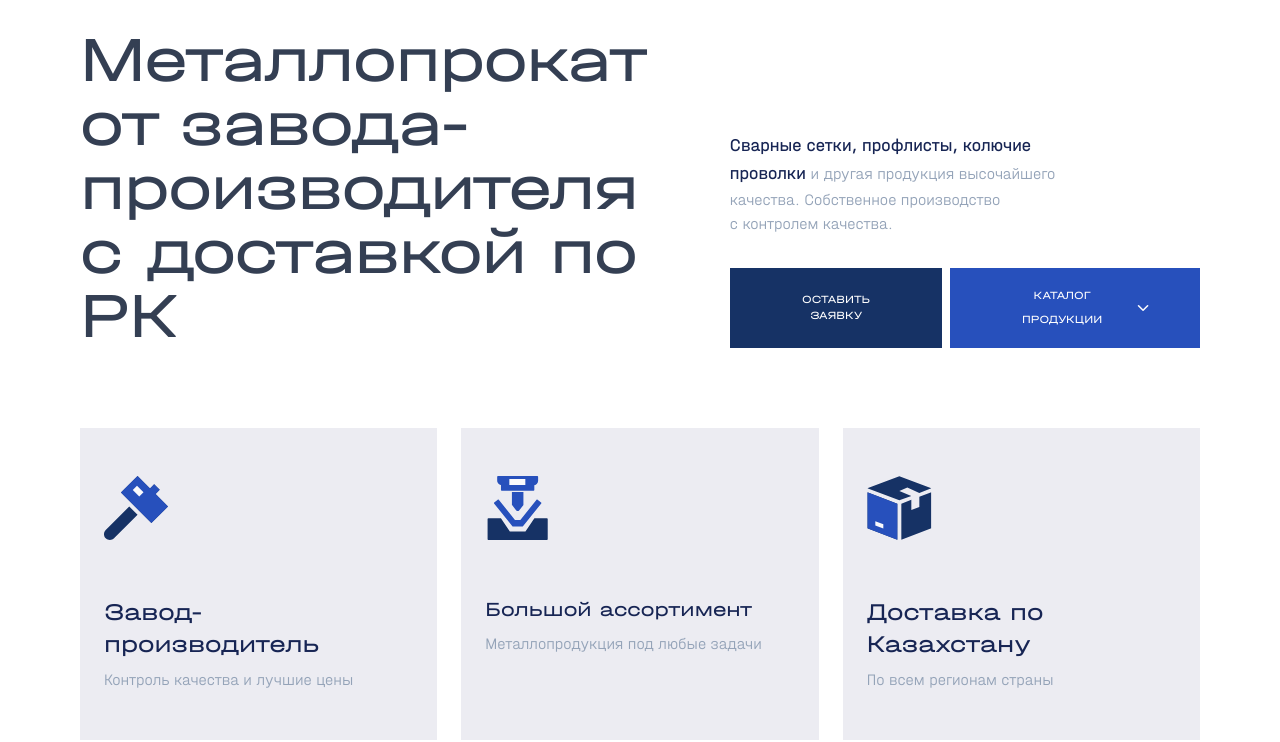
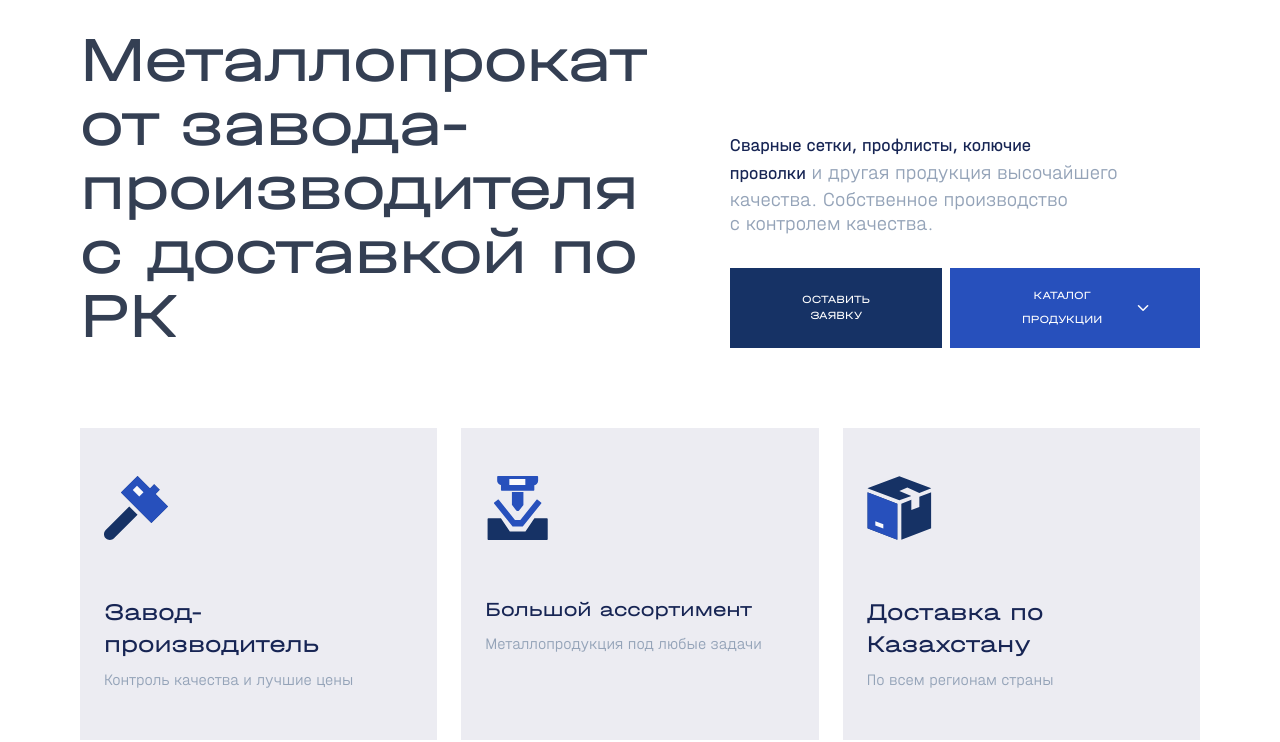
Before and after one commit to i-melon/iron_mark2, a plain HTML site: page index.html in a window 1280 px wide. Shown: the part 88-830 px from the top of the page. Drawn offline with Linux system fonts and the light colour scheme.

Commit message:
font size

```diff
--- a/index.html
+++ b/index.html
@@ -68,7 +68,7 @@
         <div class="flex flex-col lg:flex-row justify-between items-start">
             <h1 class="blue">Металлопрокат <br class="mobNot">от завода-<br class="mobNot">производителя <br class="mobNot">с доставкой по РК</h1>
             <div class="self-stretch lg:self-end flex flex-col gap-8 mt-8 lg:mt-0">
-                <p class="text-slate-400">
+                <p class="text-slate-400 f18">
                     <span class="textBolder text-blue-950 lg:text-lg">Сварные сетки, профлисты, колючие <br> проволки</span> и другая продукция высочайшего <br>качества. Собственное производство <br>с контролем качества.
                 </p>
                 <div class="flex flex-col lg:flex-row gap-2 text-white lgText">
--- a/styles/fonts.css
+++ b/styles/fonts.css
@@ -17,3 +17,12 @@
 body{font-family: customLt}
 .lgText{font-family: customRg}
 .textBolder{font-family: customBd}
+
+.f18{
+    font-size: 18px;
+    line-height: 24px;
+}
+.f18{
+    font-size: 20px;
+    line-height: 24px;
+}
```
